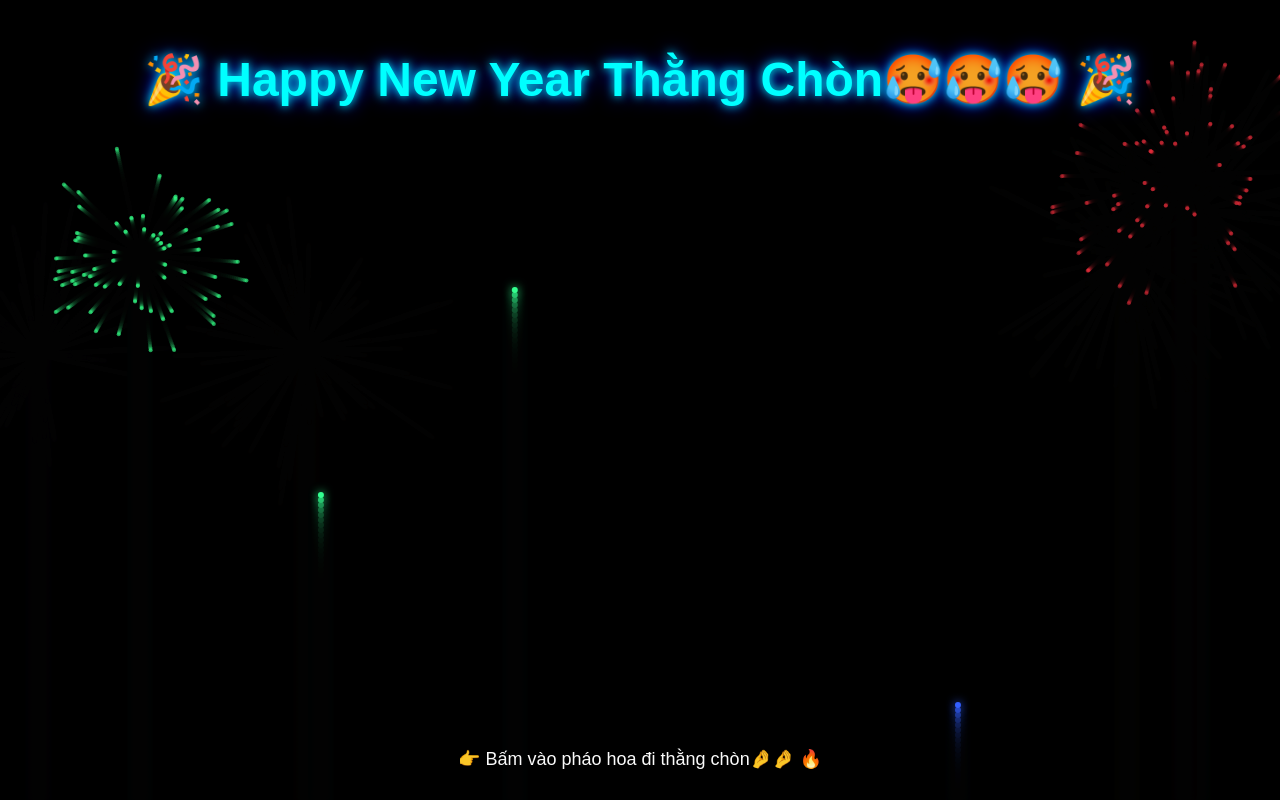
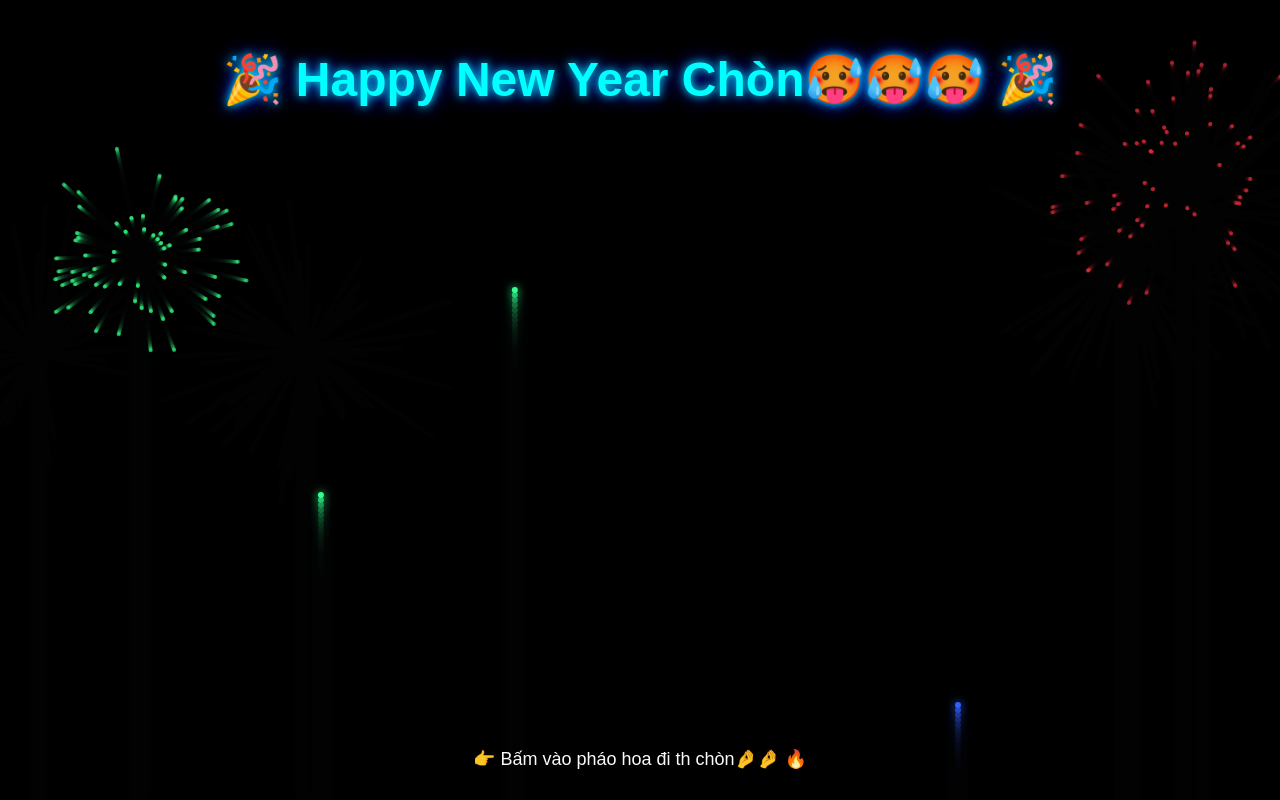
Before and after one commit to vmhoang321-commits/chuc-mung-nam-moi-thang-chong, a Flask app: page / in a window 1280 px wide. Run offline with Flask 3, Linux system fonts and the light colour scheme.

Commit message:
Update index.html

```diff
--- a/templates/index.html
+++ b/templates/index.html
@@ -79,8 +79,8 @@ button {
 
 <body>
 
-<h1>🎉 Happy New Year Thằng Chòn🥵🥵🥵 🎉</h1>
-<div class="hint" id="hint">👉 Bấm vào pháo hoa đi thằng chòn🤌🤌 🔥</div>
+<h1>🎉 Happy New Year Chòn🥵🥵🥵 🎉</h1>
+<div class="hint" id="hint">👉 Bấm vào pháo hoa đi th chòn🤌🤌 🔥</div>
 
 <canvas id="canvas"></canvas>
 
@@ -97,7 +97,7 @@ canvas.width = window.innerWidth;
 canvas.height = window.innerHeight;
 
 const friendWish = `
-Chúc thằng chòn năm mới thèn côn,
+Chúc chòn năm mới thèn côn,
 Họt ít hỉu nhìu,ngủ th cũn xinh,
 deadline tự cook,
 tiền vào như nước.
```
